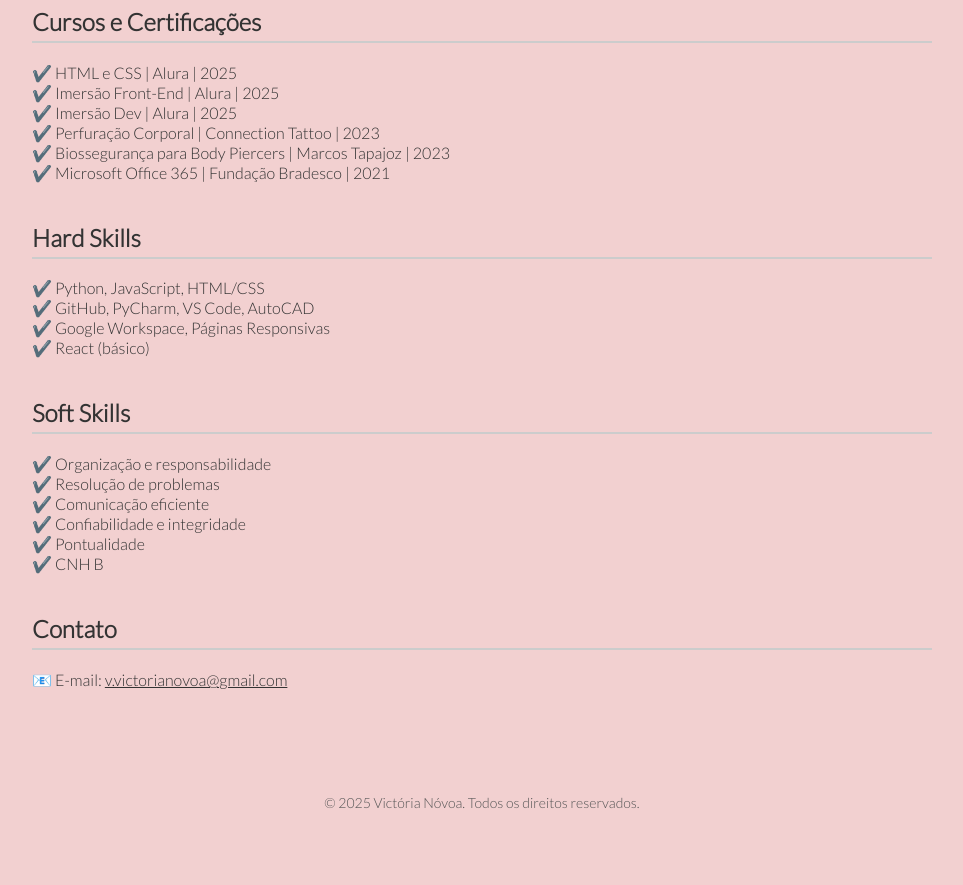
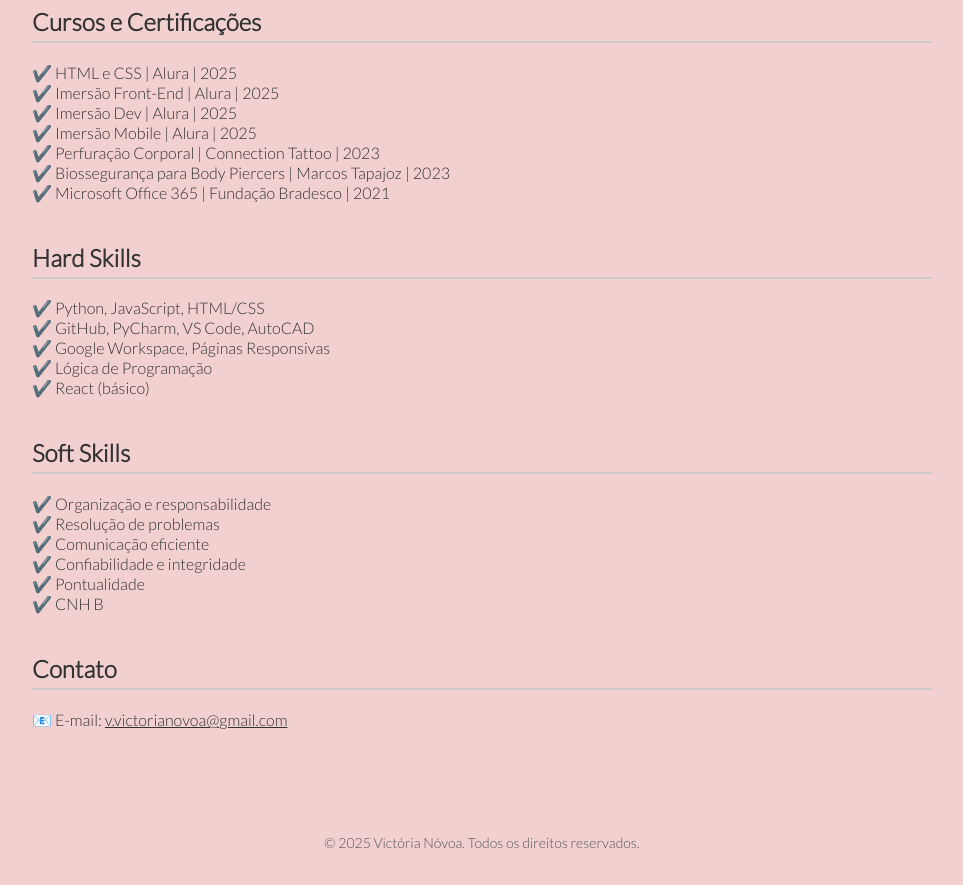
Before and after one commit to victorianovoa/portfolio_hub, a plain HTML site: page site/index.html in a window 1280 px wide. Shown: the part 880-1765 px from the top of the page, without its empty margins (158-1121 px from the left). Before the commit the page ends 1725 px from the top, so only its background shows below. Drawn offline with Linux system fonts and the light colour scheme; a script that the page names is missing.

Commit message:
Update index.html

```diff
--- a/site/index.html
+++ b/site/index.html
@@ -57,6 +57,7 @@
         <li>HTML e CSS | Alura | 2025</li>
         <li>Imersão Front-End | Alura | 2025</li>
         <li>Imersão Dev | Alura | 2025</li>
+        <li>Imersão Mobile | Alura | 2025</li>
         <li>Perfuração Corporal | Connection Tattoo | 2023</li>
         <li>Biossegurança para Body Piercers | Marcos Tapajoz | 2023</li>
         <li>Microsoft Office 365 | Fundação Bradesco | 2021</li>
@@ -69,6 +70,7 @@
         <li>Python, JavaScript, HTML/CSS</li>
         <li>GitHub, PyCharm, VS Code, AutoCAD</li>
         <li>Google Workspace, Páginas Responsivas</li>
+        <li>Lógica de Programação</li>
         <li>React (básico)</li>
       </ul>
     </section>
```
